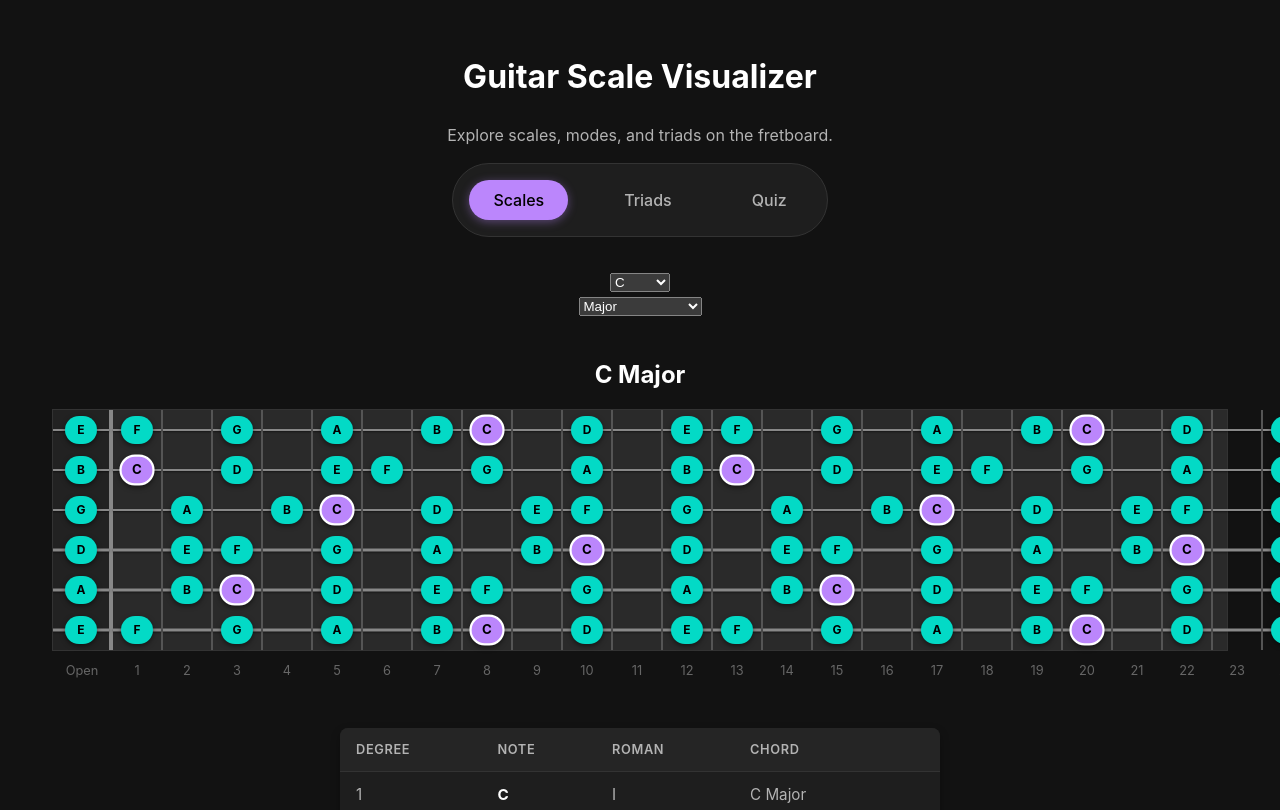
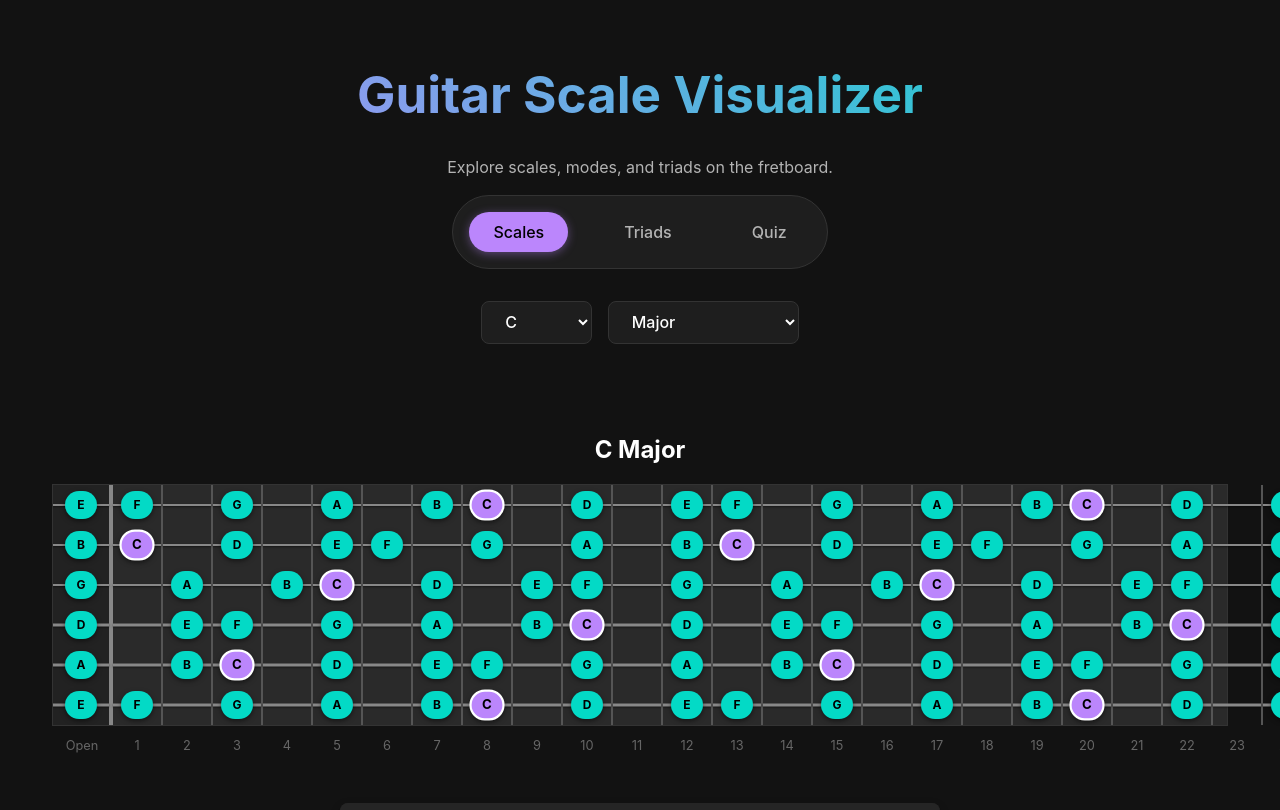
Before and after one commit to imthejota/guitar-visualizer, a React (Vite) app: page / in a window 1280 px wide. Shown: the top 810 px of the page. Built offline with nearby package versions, Linux system fonts and the light colour scheme.

Commit message:
Fix: Restore missing selector styles (h1, controls, select)

```diff
--- a/src/index.css
+++ b/src/index.css
@@ -45,7 +45,50 @@ body {
   /* Ensure padding is contained */
 }
 
-/* ... headers ... */
+h1 {
+  font-size: 3.2em;
+  line-height: 1.1;
+  background: -webkit-linear-gradient(45deg, var(--primary-color), var(--secondary-color));
+  -webkit-background-clip: text;
+  background-clip: text;
+  -webkit-text-fill-color: transparent;
+  margin-bottom: 2rem;
+}
+
+.controls {
+  display: flex;
+  gap: 1rem;
+  justify-content: center;
+  margin-bottom: 3rem;
+  flex-wrap: wrap;
+}
+
+.control-group {
+  display: flex;
+  flex-direction: column;
+  align-items: flex-start;
+}
+
+select {
+  padding: 0.6em 1.2em;
+  font-size: 1em;
+  font-weight: 500;
+  font-family: inherit;
+  background-color: var(--surface-color);
+  color: var(--text-primary);
+  border: 1px solid #333;
+  border-radius: 8px;
+  cursor: pointer;
+  transition: border-color 0.25s;
+}
+
+select:hover {
+  border-color: var(--primary-color);
+}
+
+select:focus {
+  outline: 4px auto -webkit-focus-ring-color;
+}
 
 .fretboard-container {
   overflow-x: auto;
```
